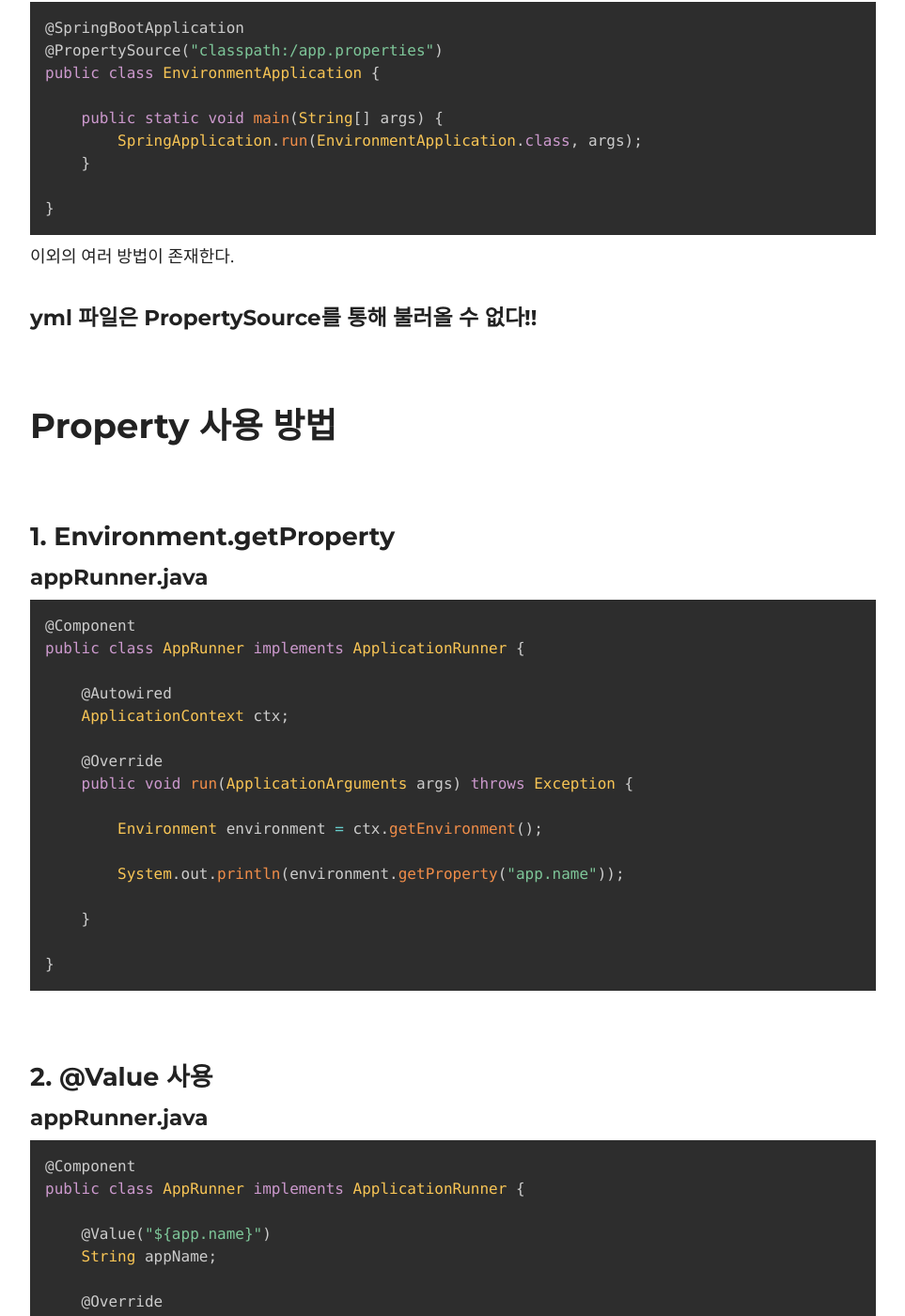
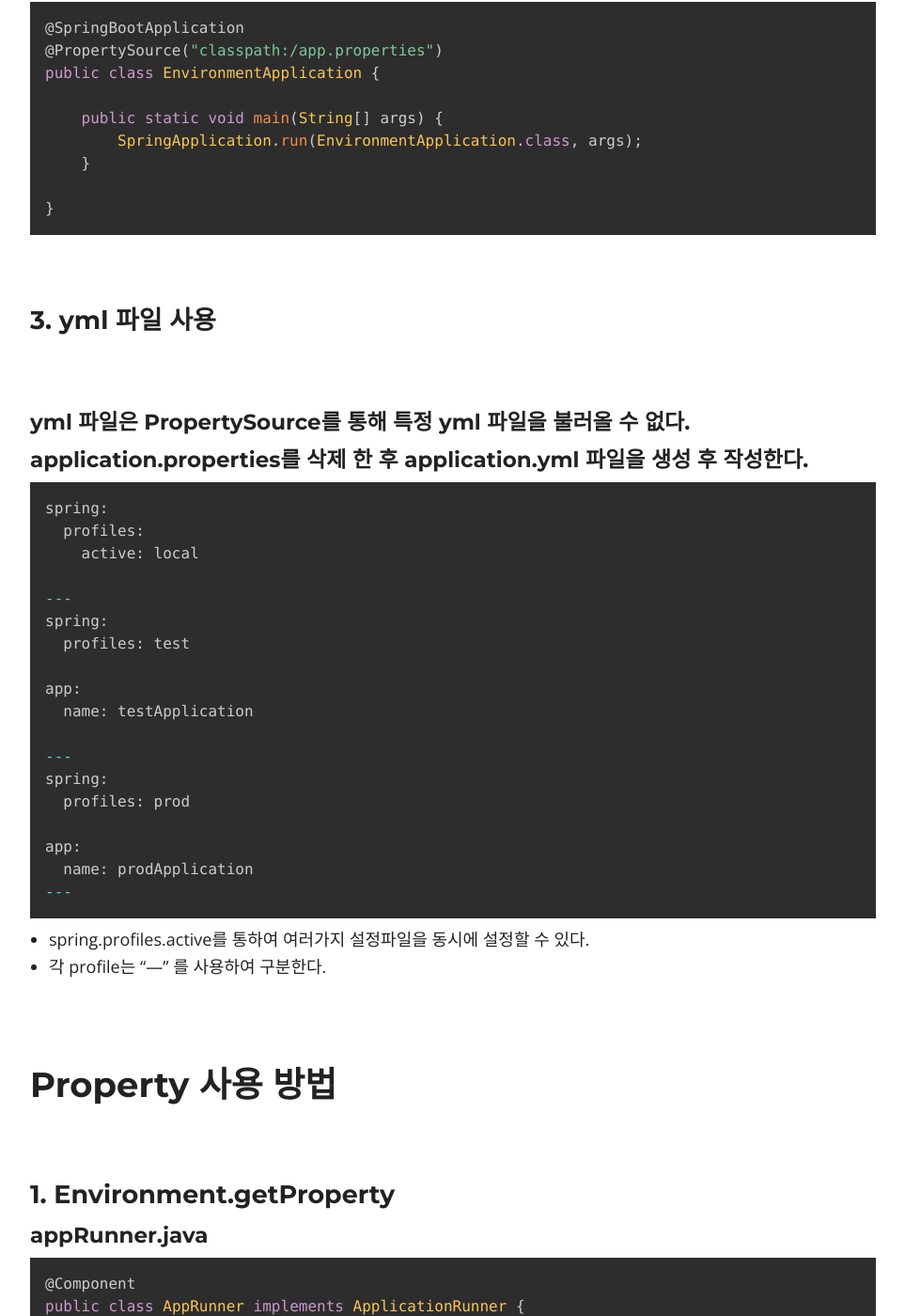
Before and after one commit to Seongmun-Hong/Seongmun-Hong.github.io, a Jekyll site: the page built from _posts/2019-05-22-IoC Container(5).md, in a window 1280 px wide and 1400 px high, scrolled down 6353 px. Shown: the whole window at 94% size, without its empty margins (158-1121 px from the left). Built offline with Jekyll 4.4.1, drawn with Linux system fonts in a browser that asks for light colours; nearby versions of some CDN libraries; library files that are not in the unit come from our copies; comment, search, counter and statistics services are not loaded.

Commit message:
add :  - yml 추가

````diff
--- a/_posts/2019-05-22-IoC Container(5).md
+++ b/_posts/2019-05-22-IoC Container(5).md
@@ -224,9 +224,39 @@ public class EnvironmentApplication {
 }
 ```
 
-이외의 여러 방법이 존재한다.
+<br />
 
-#### yml 파일은 PropertySource를 통해 불러올 수 없다!!
+### 3. yml 파일 사용
+
+<br />
+
+#### yml 파일은 PropertySource를 통해 특정 yml 파일을 불러올 수 없다.
+
+#### application.properties를 삭제 한 후 application.yml 파일을 생성 후 작성한다.
+
+```vim
+spring:
+  profiles:
+    active: local
+
+---
+spring:
+  profiles: test
+
+app:
+  name: testApplication
+
+---
+spring:
+  profiles: prod
+
+app:
+  name: prodApplication
+---
+```
+
+- spring.profiles.active를 통하여 여러가지 설정파일을 동시에 설정할 수 있다.
+- 각 profile는 "---" 를 사용하여 구분한다.
 
 <br />
 
````
